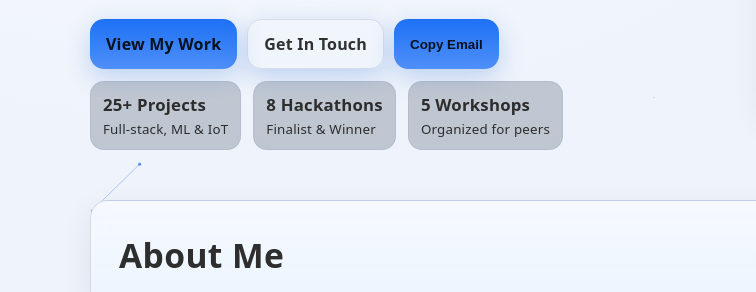
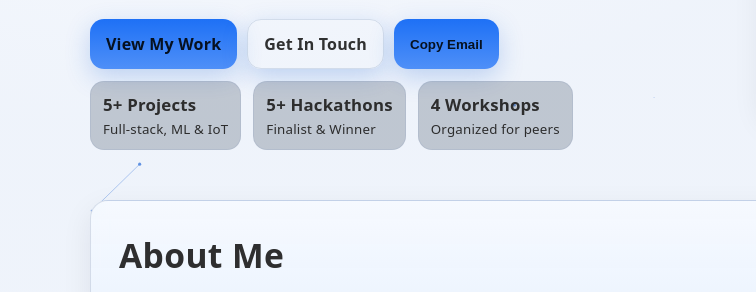
Before and after one commit to Abijithsv/My-Portflio, a plain HTML site: page index.html in a window 1280 px wide. Shown: the part 430-722 px from the top of the page, 0-756 px from the left. Drawn offline with Linux system fonts and the light colour scheme.

Commit message:
Update index.html

```diff
--- a/index.html
+++ b/index.html
@@ -249,9 +249,9 @@
           <button class="btn" id="copyEmail">Copy Email</button>
         </div>
         <div class="stats" aria-label="Quick stats">
-          <div class="stat" data-count="25"><b><span class="counter">0</span>+ Projects</b><small>Full‑stack, ML & IoT</small></div>
-          <div class="stat" data-count="8"><b><span class="counter">0</span> Hackathons</b><small>Finalist & Winner</small></div>
-          <div class="stat" data-count="5"><b><span class="counter">0</span> Workshops</b><small>Organized for peers</small></div>
+          <div class="stat" data-count="5"><b><span class="counter">0</span>+ Projects</b><small>Full‑stack, ML & IoT</small></div>
+          <div class="stat" data-count="5"><b><span class="counter">0</span>+ Hackathons</b><small>Finalist & Winner</small></div>
+          <div class="stat" data-count="4"><b><span class="counter">0</span> Workshops</b><small>Organized for peers</small></div>
         </div>
       </div>
       <div class="profile-pic-container card tilt" aria-hidden="true">
```
